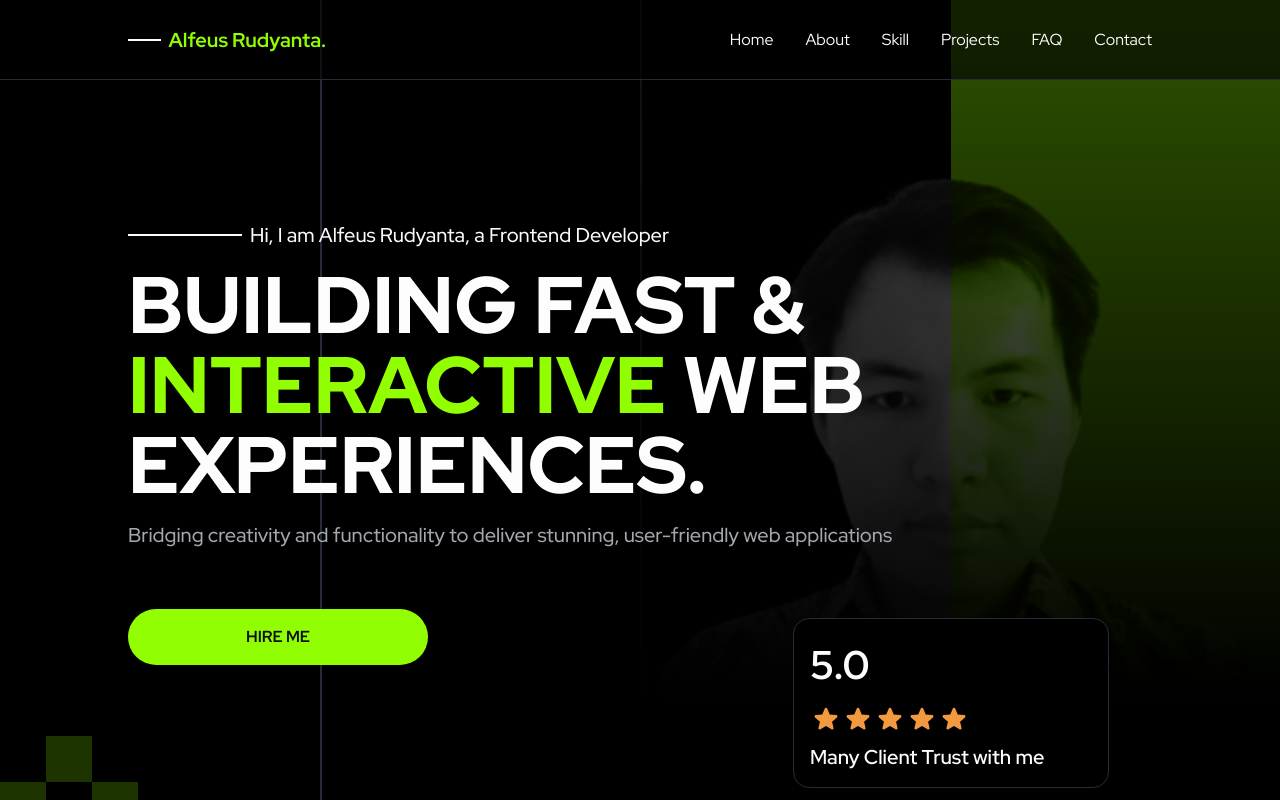
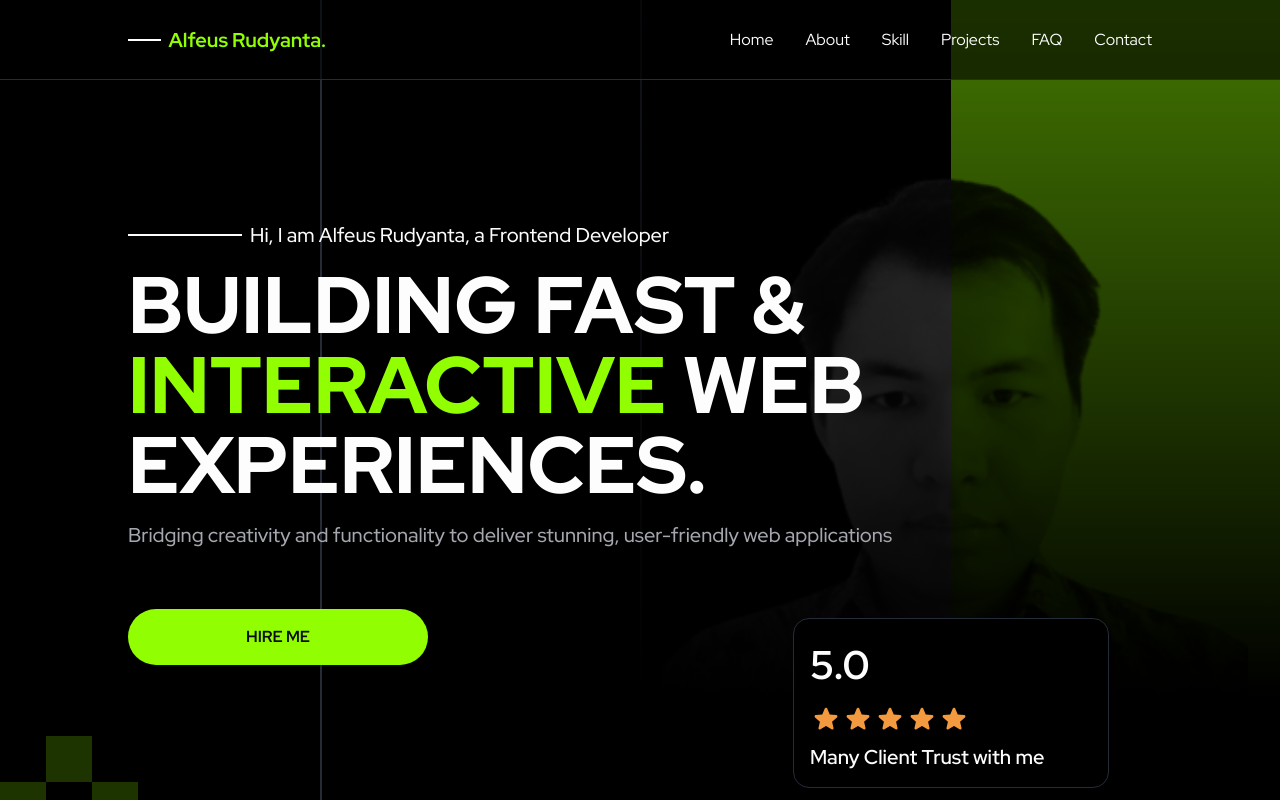
Before and after one commit to alfeusrudyanta/portfolio-alfeus, a Next.js app: page / in a window 1280 px wide. Shown: the top 800 px of the page. Built offline with nearby package versions, Linux system fonts and the light colour scheme.

Commit message:
darked profile picture

```diff
--- a/src/app/home/partials/hero.tsx
+++ b/src/app/home/partials/hero.tsx
@@ -68,7 +68,7 @@ const Hero = () => {
           {/* Shadow Layer */}
           <div className='absolute bottom-0 left-0 z-10 h-full w-full bg-[linear-gradient(180deg,rgba(0,0,0,0)_-92.59%,#000000_80%)]' />
           {/* Half green background */}
-          <div className='bg-primary-200/70 absolute bottom-0 left-1/2 h-full w-1/2' />
+          <div className='bg-primary-200 absolute bottom-0 left-1/2 h-full w-1/2' />
           {/* Image */}
           <Image
             alt='/profile-picture.png'
```
Also changed, not shown: public/image/profile-picture-2.png (deleted), public/image/profile-picture.png.
